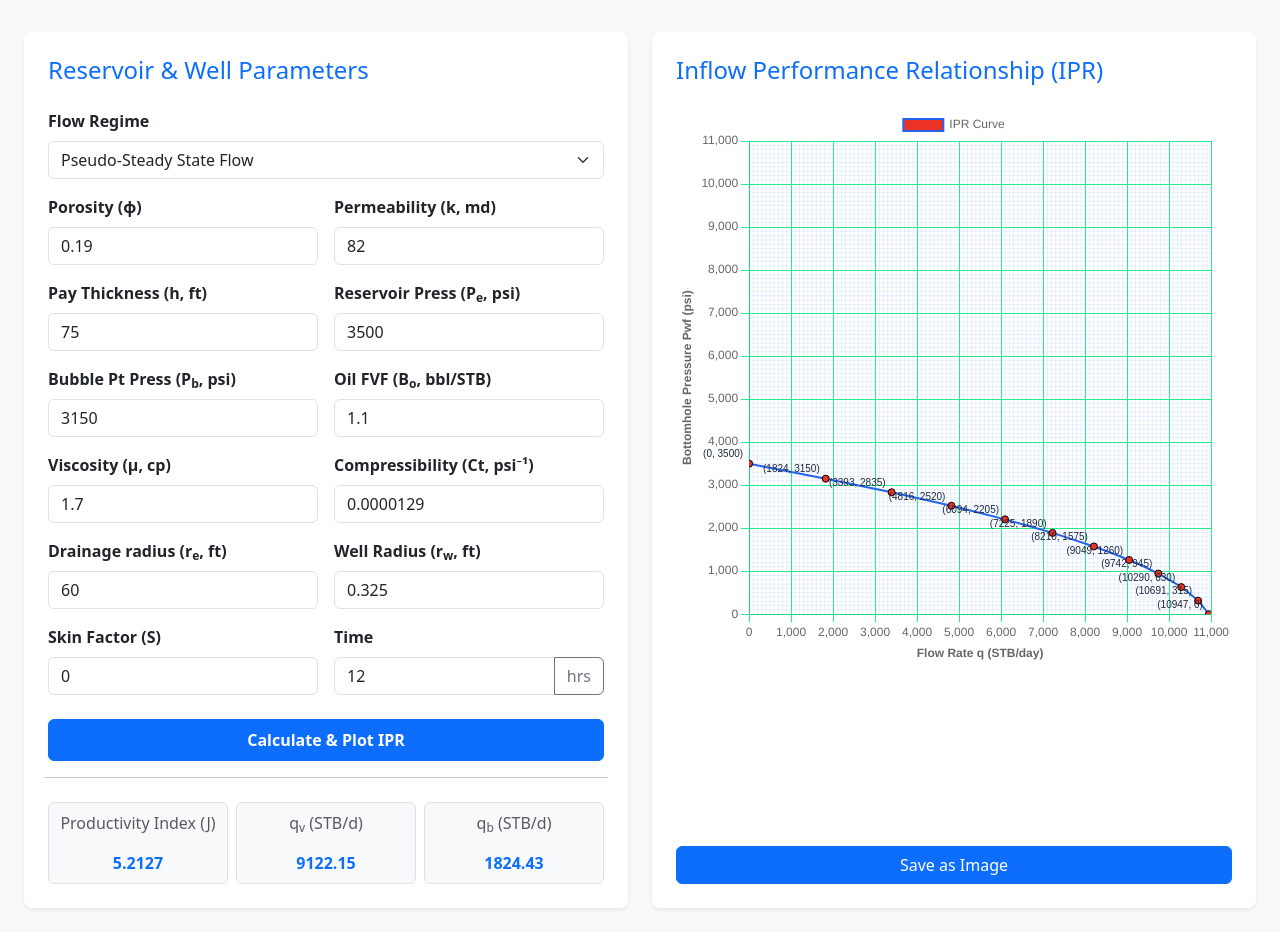
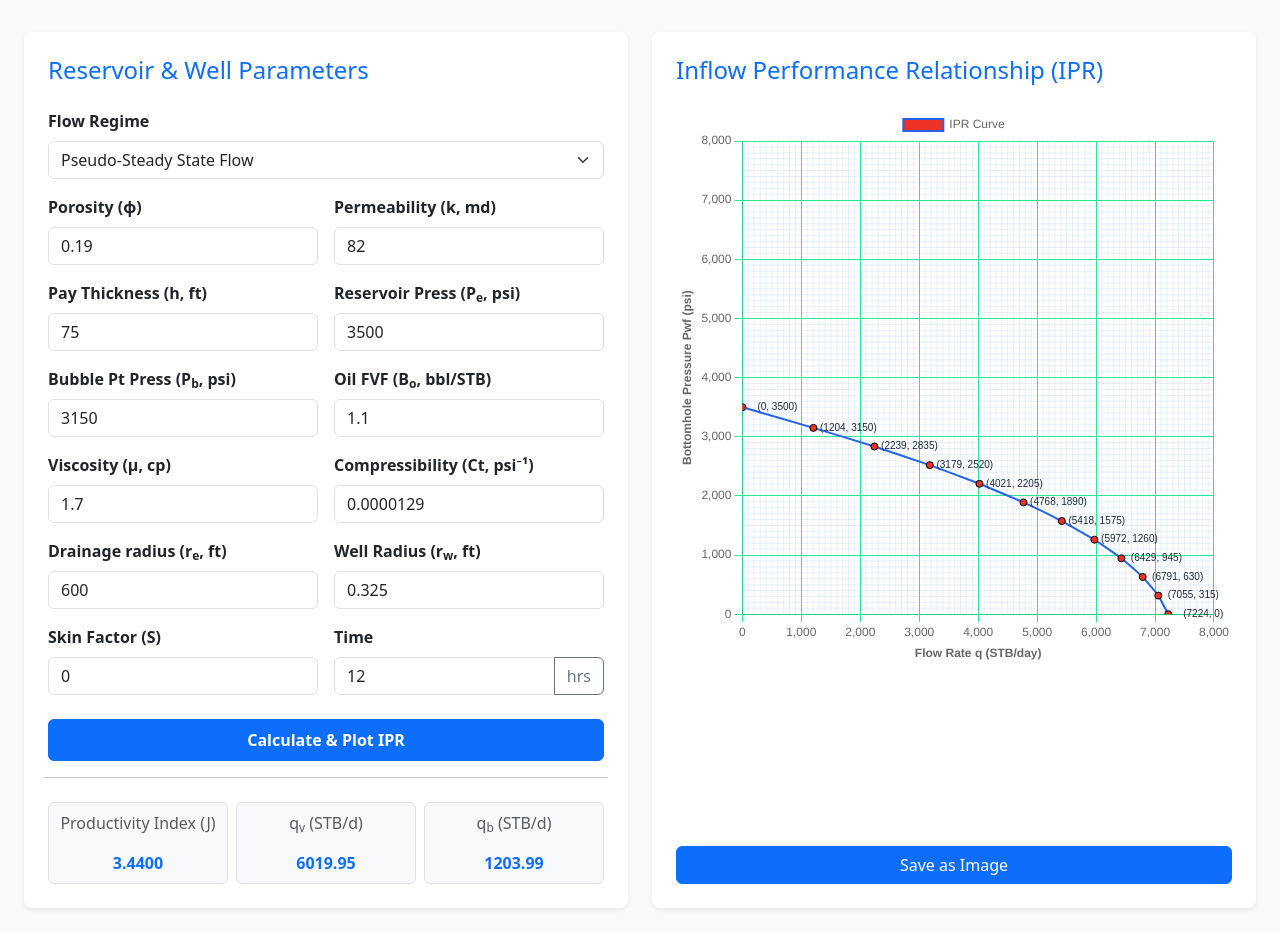
Before and after one commit to vinay-shenoy/ipr-calculator, a plain HTML site: page index.html in a window 1280 px wide. Drawn offline with nearby package versions, Linux system fonts and the light colour scheme.

Commit message:
minor changes

```diff
--- a/index.html
+++ b/index.html
@@ -71,7 +71,7 @@
               </div>
               <div class="col-sm-6">
                 <label class="form-label fw-semibold">Drainage radius (r<sub>e</sub>, ft)</label>
-                <input type="number" id="drainage_radius" class="form-control" step="any" value="60">
+                <input type="number" id="drainage_radius" class="form-control" step="any" value="600">
               </div>
               <div class="col-sm-6">
                 <label class="form-label fw-semibold">Well Radius (r<sub>w</sub>, ft)</label>
--- a/script.js
+++ b/script.js
@@ -75,6 +75,8 @@ function calculateIPR() {
   }
 
   qv = (J * Pb) / 1.8;
+  // qv=qv/1.8
+  console.log("Productivity Index J = " + J + " " + Pb + " " + qv);
   qb = J * (P - Pb);
 
   // Update Text Outputs
@@ -146,7 +148,9 @@ function renderChart(points, maxX, maxY) {
           ctx.textBaseline = "bottom";
 
           const label = `(${Math.round(data.x)}, ${Math.round(data.y)})`;
-          ctx.fillText(label, x - 6, y - 4);
+          ctx.textAlign = "center";
+          ctx.textBaseline = "middle";
+          ctx.fillText(label, x+35, y);
           ctx.restore();
         });
       });
```
